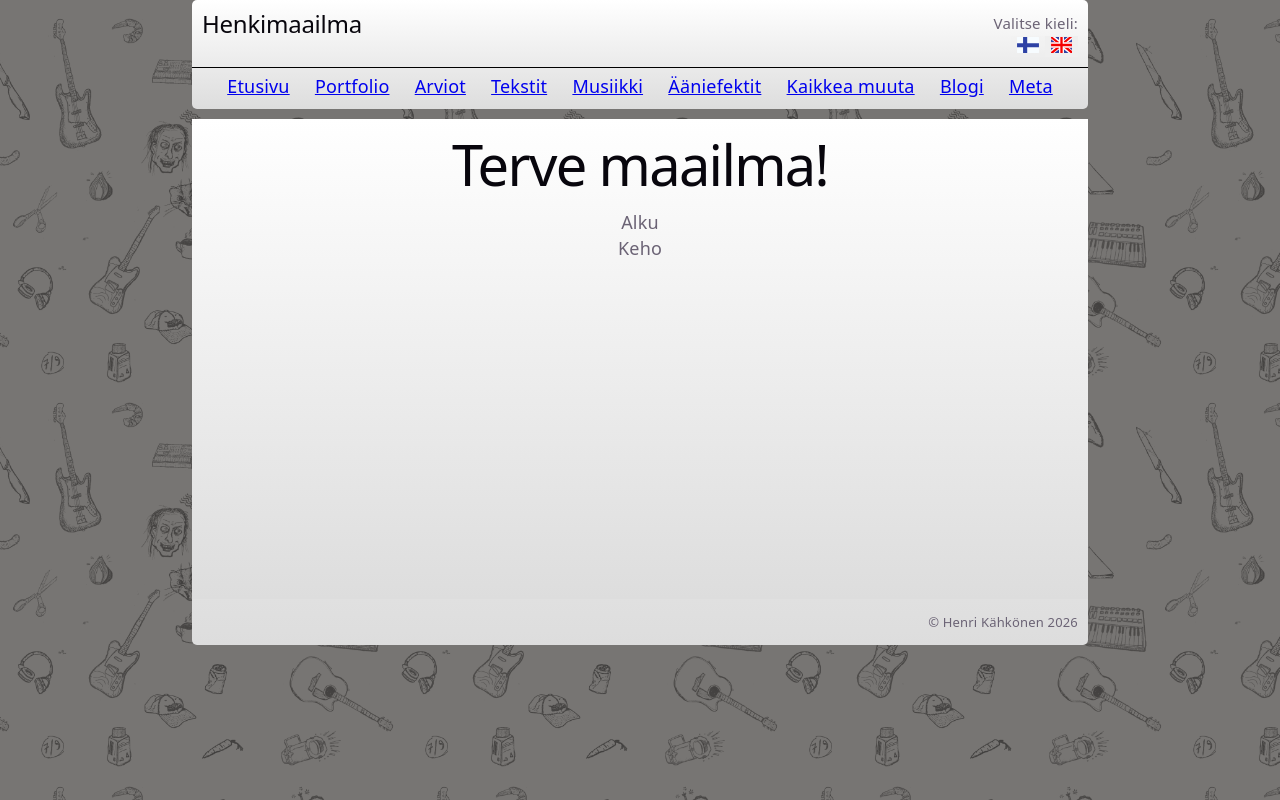
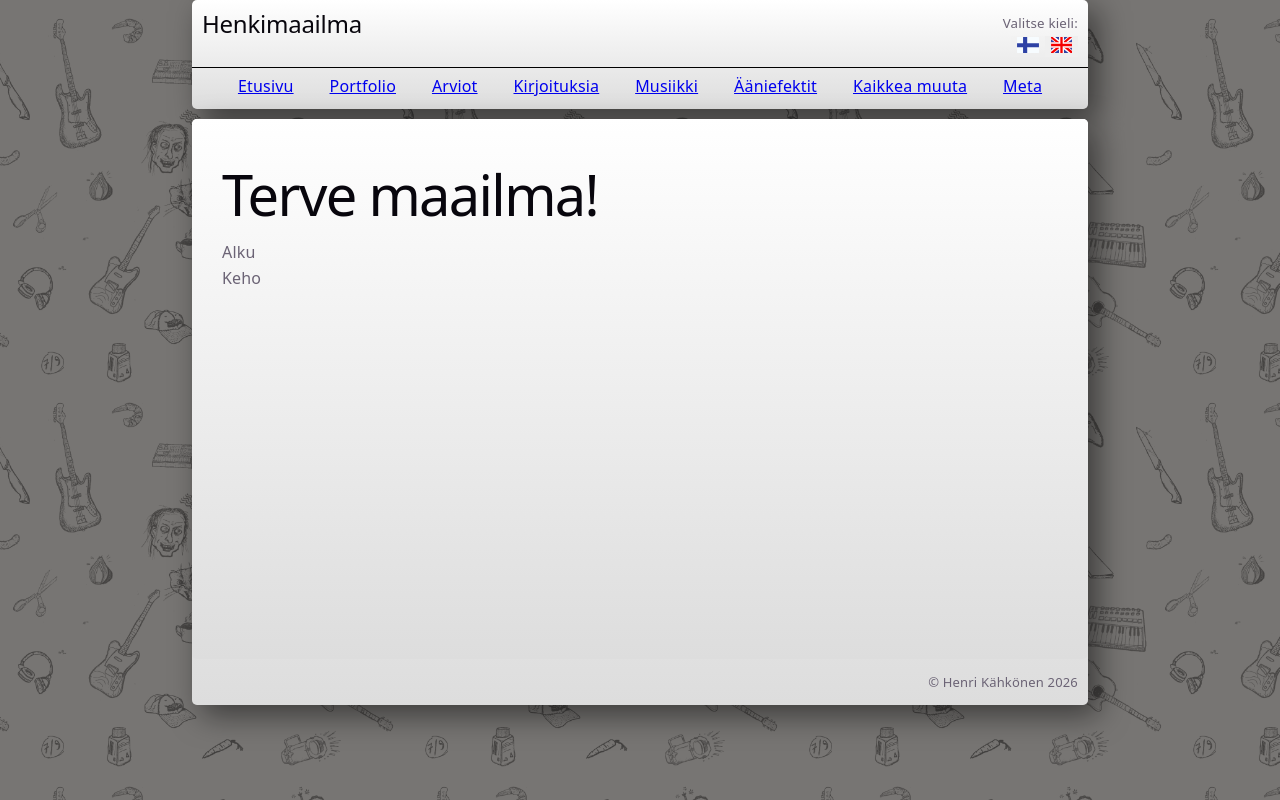
Before and after one commit to HenriKahkonen/henkimaailma-ts, a React (Vite) app: page / in a window 1280 px wide. Built offline with nearby package versions, Linux system fonts and the light colour scheme.

Commit message:
Added small animations to page changes

```diff
--- a/package.json
+++ b/package.json
@@ -10,8 +10,10 @@
     "preview": "vite preview"
   },
   "dependencies": {
+    "framer-motion": "^13.1.1",
     "react": "^19.2.8",
     "react-dom": "^19.2.8",
+    "react-markdown": "^10.1.0",
     "react-router-dom": "^7.18.2"
   },
   "devDependencies": {
--- a/src/App.css
+++ b/src/App.css
@@ -16,11 +16,17 @@
 
   display: flex;
   flex-direction: column;
+
+  text-align: left;
+
+  box-shadow: var(--smallshadow);
 }
 
 .page-content {
   min-height: 60vh;
   background: var(--bg_color);
+  padding: 30px;
+  border-radius: var(--edge_rounding)
 }
 
 .site-nav {
@@ -78,3 +84,42 @@
   font-size: small;
   padding:10px;
 }
+
+/*Meta page*/
+
+.contact-info-box {
+  float: right;
+  width: max-content;
+  max-width:50%;
+  margin-top:0px;
+  margin-left:16px;
+  margin-bottom:16px;
+  padding-top:10px;
+  padding-left: 30px;
+  padding-right: 30px;
+  background-color:rgb(235, 235, 222);
+  border-radius: 10px; /* Edge rounding*/
+  border-color: black;
+  border-style: solid;
+  border-width: 1px;
+  text-align: center;
+
+}
+
+.contact-links-box {
+  margin-top:30px;
+  margin-bottom:30px;
+}
+
+.contact-links-box img {
+  width:40px;
+}
+
+.contact-links-box p {
+  font-size: medium;
+  display:flex;
+  gap: 10px;
+  align-items: center;
+  margin-left:auto;
+  margin-right:auto;
+}
--- a/src/assets/Layout.tsx
+++ b/src/assets/Layout.tsx
@@ -20,18 +20,18 @@ function Layout() {
                         {/*<NavBarLink linklang={{fi:"/sivukartta",en:"/sitemap"}} linkText={{fi:"Sivukartta",en:"Site map"}} />*/}
                         <NavBarLink link="/portfolio" linkText={{fi:"Portfolio",en:"Portfolio"}}/>
                         <NavBarLink linklang={{fi:"/arviot",en:"/reviews"}} linkText={{fi:"Arviot",en:"Reviews"}}/>
-                        <NavBarLink linklang={{fi:"/tekstit",en:"/articles"}} linkText={{fi:"Tekstit",en:"Articles"}}/>
+                        <NavBarLink linklang={{fi:"/kirjoituksia",en:"/articles"}} linkText={{fi:"Kirjoituksia",en:"Articles"}}/>
                         <NavBarLink linklang={{fi:"/musiikki",en:"/music"}} linkText={{fi:"Musiikki",en:"Music"}}/>
                         <NavBarLink link="/sns" linkText={{fi:"Ääniefektit",en:"Sound effects"}}/>
                         <NavBarLink linklang={{fi:"/muuta",en:"/other"}} linkText={{fi:"Kaikkea muuta",en:"Other stuff"}}/>
-                        <NavBarLink link="/blog" linkText={{fi:"Blogi",en:"Blog"}}/>
+                        {/*<NavBarLink link="/blog" linkText={{fi:"Blogi",en:"Blog"}}/>*/}
                         <NavBarLink link="/meta" linkText={{fi:"Meta",en:"Meta"}}/>
                     </div>
                 </nav>
             </div>
 
             <div className="page-chunk">
-                <main className="page-content">
+                <main className="page-content" style={{position: 'relative'}}>
                     <Outlet />
                 </main>
                 <div className="site-footer">
--- a/src/index.css
+++ b/src/index.css
@@ -5,7 +5,7 @@
 
   --borders: 2vh;
   --shadow: 0px 0px 80px #080808;
-  --smallshadow: 0px 0px 30px rgba(0,0,0,0.05);
+  --smallshadow: 10px 10px 30px #08080886;
 
   --shadow_gap: 0px 65px #08080886;
   --gap: 16px;
@@ -89,6 +89,8 @@
   text-align: center;
   min-height: 100svh;
   box-sizing: border-box;
+
+  font-size: medium;
 }
 
 body {
--- a/src/pages/Errorpages/Error404page.tsx
+++ b/src/pages/Errorpages/Error404page.tsx
@@ -1,6 +1,8 @@
 import { useLocation } from "react-router-dom"
 import { useLanguage } from "../../assets/LanguageContext.tsx"
 import { content } from "./Error404page.content.ts"
+import {motion, AnimatePresence} from 'framer-motion';
+
 
 function Error404page() {
   const { language } = useLanguage();
@@ -8,11 +10,21 @@ function Error404page() {
   const text = content[language];
 
   return (
-    <div className="errorpage">
-      <h1>{text.heading}</h1>
-      <p>{text.intro}</p>
-      <p>{text.body(location.pathname)}</p>
-    </div>
+    <AnimatePresence mode="wait">
+        <motion.div
+            key={location.pathname}
+            initial={{ opacity:0 }}
+            animate={{ opacity:1 }}
+            exit={{ opacity:0 }}
+            transition={{ duration: 0.4, ease: 'easeInOut'}}
+        >
+          <div className="errorpage">
+            <h1>{text.heading}</h1>
+            <p>{text.intro}</p>
+            <p>{text.body(location.pathname)}</p>
+          </div>
+        </motion.div>
+    </AnimatePresence>
   );
 }
 
--- a/src/pages/Homepage/Homepage.tsx
+++ b/src/pages/Homepage/Homepage.tsx
@@ -1,16 +1,27 @@
 import { useLanguage } from "../../assets/LanguageContext.tsx"
 import { content } from "./Homepage.content.ts"
+import {motion, AnimatePresence} from 'framer-motion';
 
 function Homepage() {
   const { language } = useLanguage();
   const text = content[language];
 
   return (
-    <div className="homepage">
-      <h1>{text.heading}</h1>
-      <p>{text.intro}</p>
-      <p>{text.body}</p>
-    </div>
+    <AnimatePresence mode="wait">
+      <motion.div
+        key={location.pathname}
+        initial={{ opacity:0 }}
+        animate={{ opacity:1 }}
+        exit={{ opacity:0 }}
+        transition={{ duration: 0.4, ease: 'easeInOut'}}
+      >
+        <div className="homepage">
+          <h1>{text.heading}</h1>
+          <p>{text.intro}</p>
+          <p>{text.body}</p>
+        </div>
+      </motion.div>
+    </AnimatePresence>
   );
 }
 
```
Also changed, not shown: 1 other file (tests, documents, lock files or other folders).
